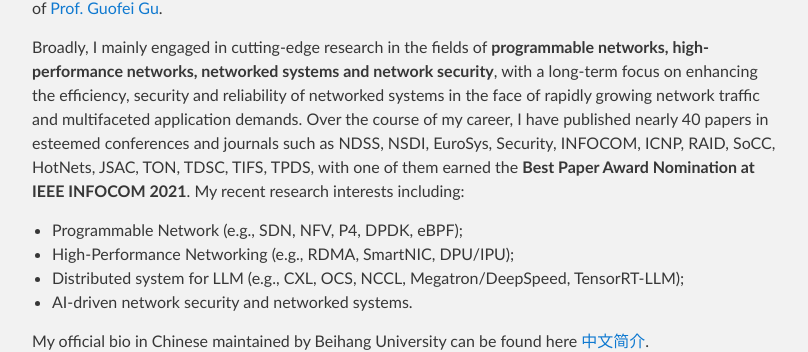
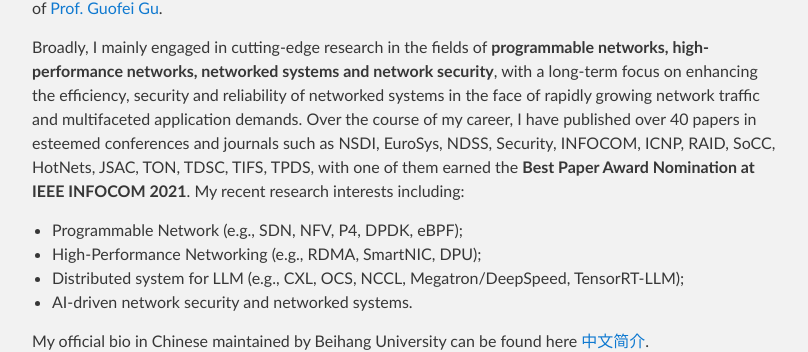
Before and after one commit to zhangmenghao/zhangmenghao.github.io, a Jekyll site: the page built from index.md, in a window 1280 px wide and 900 px high, scrolled down 420 px. Shown: the part 199-551 px from the top of the window, without its empty margins (233-1041 px from the left). Built offline with Jekyll 4.4.1, drawn with Linux system fonts in a browser that asks for light colours.

Commit message:
Update bio

```diff
--- a/index.md
+++ b/index.md
@@ -14,9 +14,9 @@ I got my Ph.D. Degree at Department of Computer Science and Technology, Tsinghua
 From Feb., 2019 to Jul. 2019, I worked as a visiting scholar at Department of Computer Science and Engineering, Texas A&M University, under the supervision of [Prof. Guofei Gu](http://faculty.cs.tamu.edu/guofei/).
 
 Broadly, I mainly engaged in cutting-edge research in the fields of __programmable networks, high-performance networks, networked systems and network security__, with a long-term focus on enhancing the efficiency, security and reliability of networked systems in the face of rapidly growing network traffic and multifaceted application demands.
-Over the course of my career, I have published nearly 40 papers in esteemed conferences and journals such as NDSS, NSDI, EuroSys, Security, INFOCOM, ICNP, RAID, SoCC, HotNets, JSAC, TON, TDSC, TIFS, TPDS, with one of them earned the __Best Paper Award Nomination at IEEE INFOCOM 2021__. My recent research interests including:
+Over the course of my career, I have published over 40 papers in esteemed conferences and journals such as NSDI, EuroSys, NDSS, Security, INFOCOM, ICNP, RAID, SoCC, HotNets, JSAC, TON, TDSC, TIFS, TPDS, with one of them earned the __Best Paper Award Nomination at IEEE INFOCOM 2021__. My recent research interests including:
 * Programmable Network (e.g., SDN, NFV, P4, DPDK, eBPF);
-* High-Performance Networking (e.g., RDMA, SmartNIC, DPU/IPU);
+* High-Performance Networking (e.g., RDMA, SmartNIC, DPU);
 * Distributed system for LLM (e.g., CXL, OCS, NCCL, Megatron/DeepSpeed, TensorRT-LLM);
 * AI-driven network security and networked systems.
 
```
